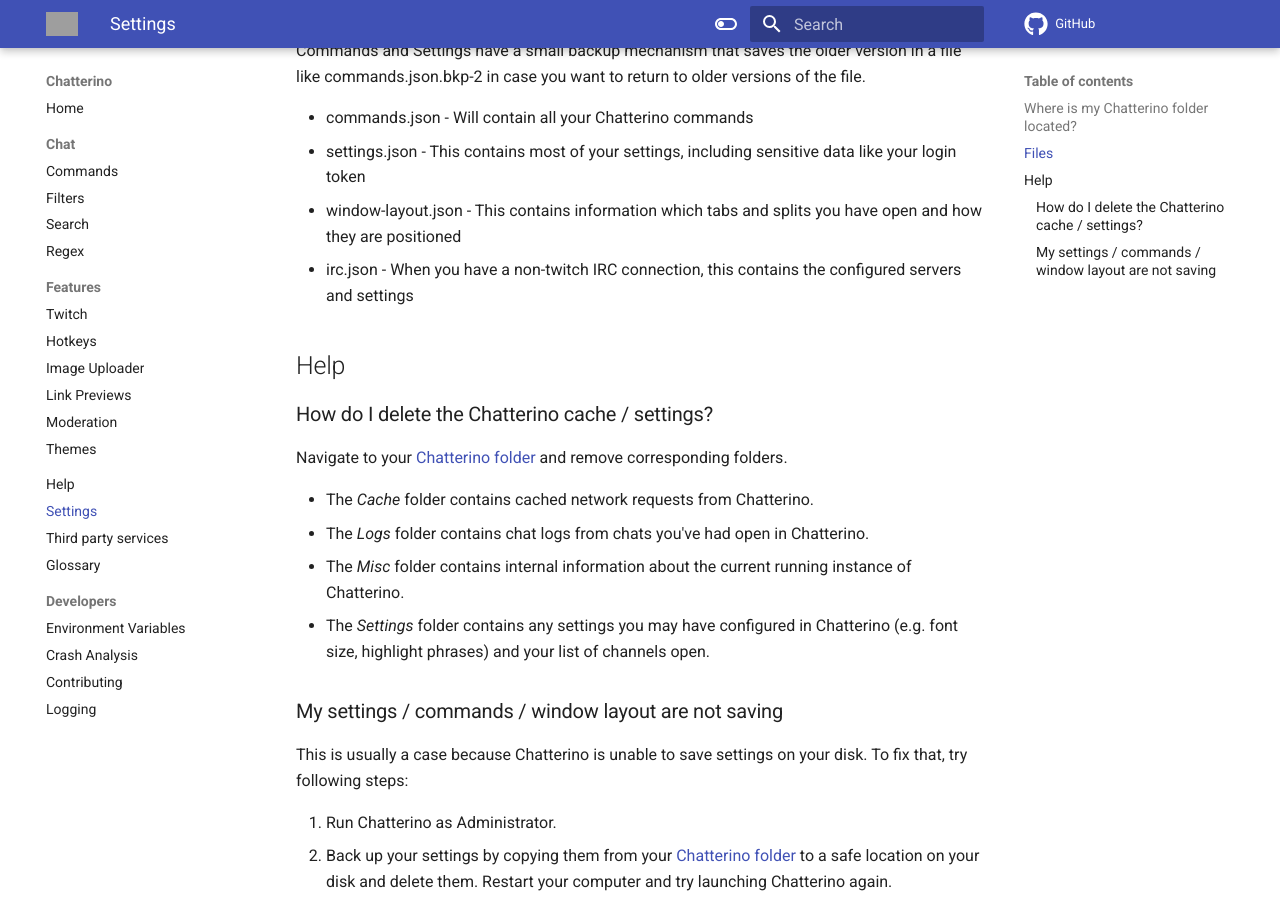
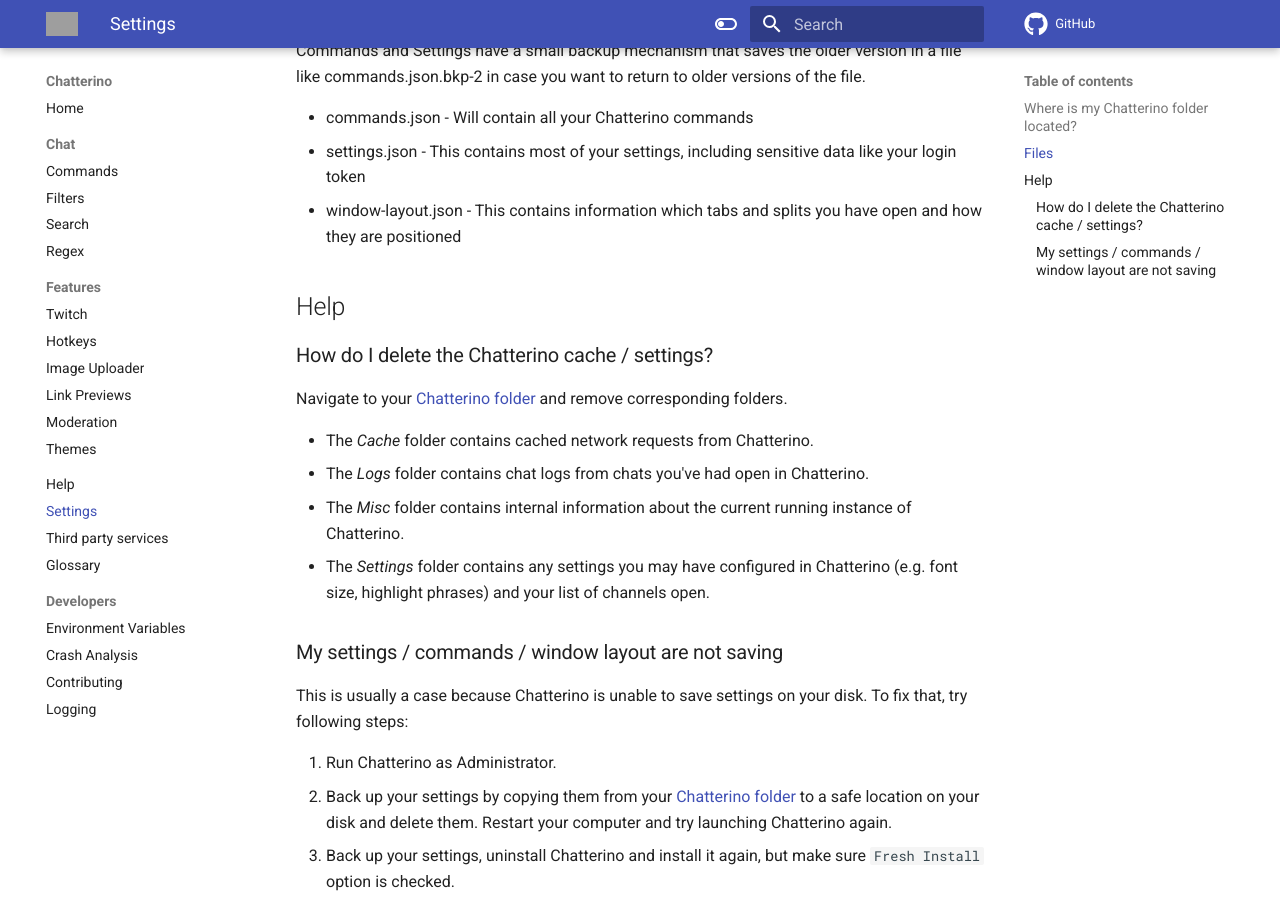
Before and after one commit to Chatterino/wiki, an MkDocs documentation site: the page built from docs/Settings.md, in a window 1280 px wide and 900 px high, scrolled down 416 px. Built offline with MkDocs 1.6.1 and Material for MkDocs 9.7.7, drawn with Linux system fonts in a browser that asks for light colours; comment, search, counter and statistics services are not loaded; grey boxes are pictures that could not be loaded.

Commit message:
settings: remove irc.json mention (#496)

```diff
--- a/docs/Settings.md
+++ b/docs/Settings.md
@@ -19,7 +19,6 @@
 - commands.json - Will contain all your Chatterino commands
 - settings.json - This contains most of your settings, including sensitive data like your login token
 - window-layout.json - This contains information which tabs and splits you have open and how they are positioned
-- irc.json - When you have a non-twitch IRC connection, this contains the configured servers and settings
 
 ## Help
 
```
